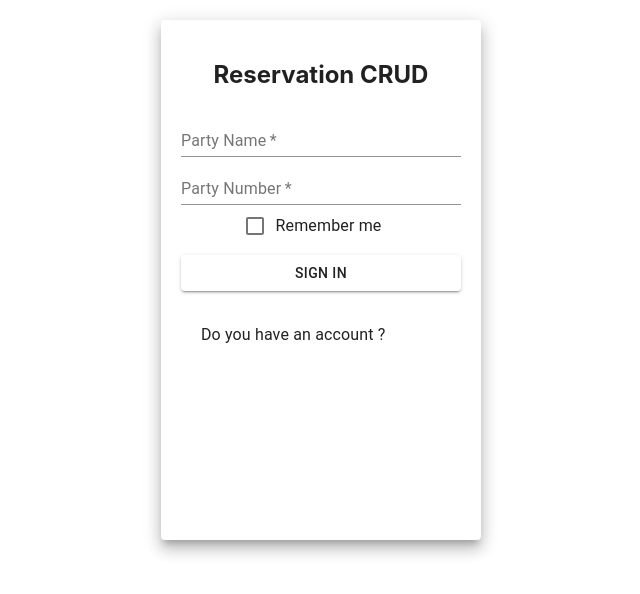
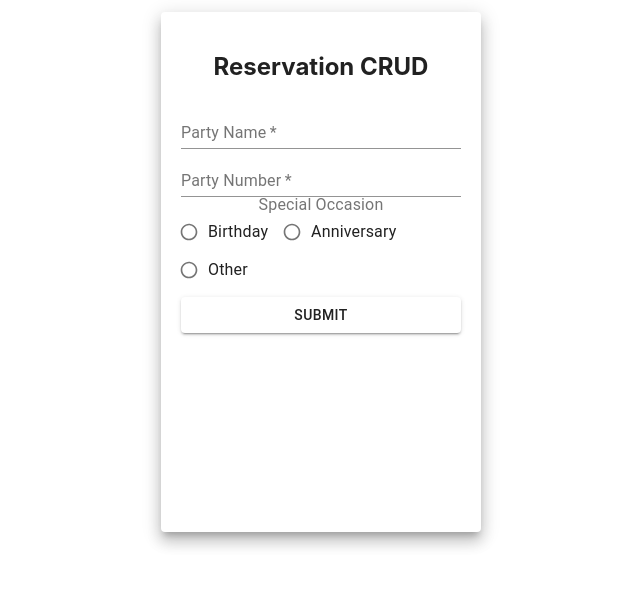
Before and after one commit to colemooney/crud2022, a React (Create React App) app: page / in a window 1280 px wide. Shown: the top 594 px of the page, without its empty margins (319-959 px from the left). Built offline with nearby package versions, Linux system fonts and the light colour scheme.

Commit message:
update form

```diff
--- a/src/App.js
+++ b/src/App.js
@@ -47,34 +47,60 @@ function App() {
   return (
     <div className="App">
       <form onSubmit={handleSubmit}>
-    <Grid>
+    <Grid container spacing={2}>
             <Paper elevation={10} style={paperStyle}>
-                <Grid align='center'>
+                <Grid item align='center'>
 
                     <h2>Reservation CRUD</h2>
                 </Grid>
-                <TextField label='Party Name' placeholder="Enter Party Name" fullWidth required/>
-                <TextField label='Party Number' placeholder='How many in the party?' type='password' fullWidth required/>
-                <FormControlLabel
-                    control={
-                    <Checkbox
-                        name="checkedB"
-                        color="primary"
-                    />
-                    }
-                    label="Remember me"
-                 />
-                <Button type='submit' color='primary' variant="contained" style={btnstyle} fullWidth>Sign in</Button>
-                <Typography >
-                     <Link href="#" >
-                        Forgot password ?
-                </Link>
-                </Typography>
-                <Typography > Do you have an account ?
-                     <Link href="#" >
-                        Sign Up
-                </Link>
-                </Typography>
+                <Grid item>
+                <TextField
+                onChange={handleInputChange}
+                name="name"
+                label='Party Name'
+                placeholder="Enter Party Name"
+                fullWidth required
+                />
+
+                <TextField
+                onChange={handleInputChange}
+                name="party"
+                label='Party Number'
+                placeholder='How many in the party?'
+                type='password'
+                fullWidth required
+                />
+                </Grid>
+                <FormControl>
+            <FormLabel>Special Occasion</FormLabel>
+            <RadioGroup
+              name="occasion"
+              value={formValues.occasion}
+              onChange={handleInputChange}
+              row
+            >
+              <FormControlLabel
+                key="birthday"
+                value="birthday"
+                control={<Radio size="small" />}
+                label="Birthday"
+              />
+              <FormControlLabel
+                key="anniversary"
+                value="anniversary"
+                control={<Radio size="small" />}
+                label="Anniversary"
+              />
+              <FormControlLabel
+                key="other"
+                value="other"
+                control={<Radio size="small" />}
+                label="Other"
+              />
+            </RadioGroup>
+          </FormControl>
+                <Button type='submit' color='primary' variant="contained" style={btnstyle} fullWidth>Submit</Button>
+
             </Paper>
         </Grid>
         </ form>
```
